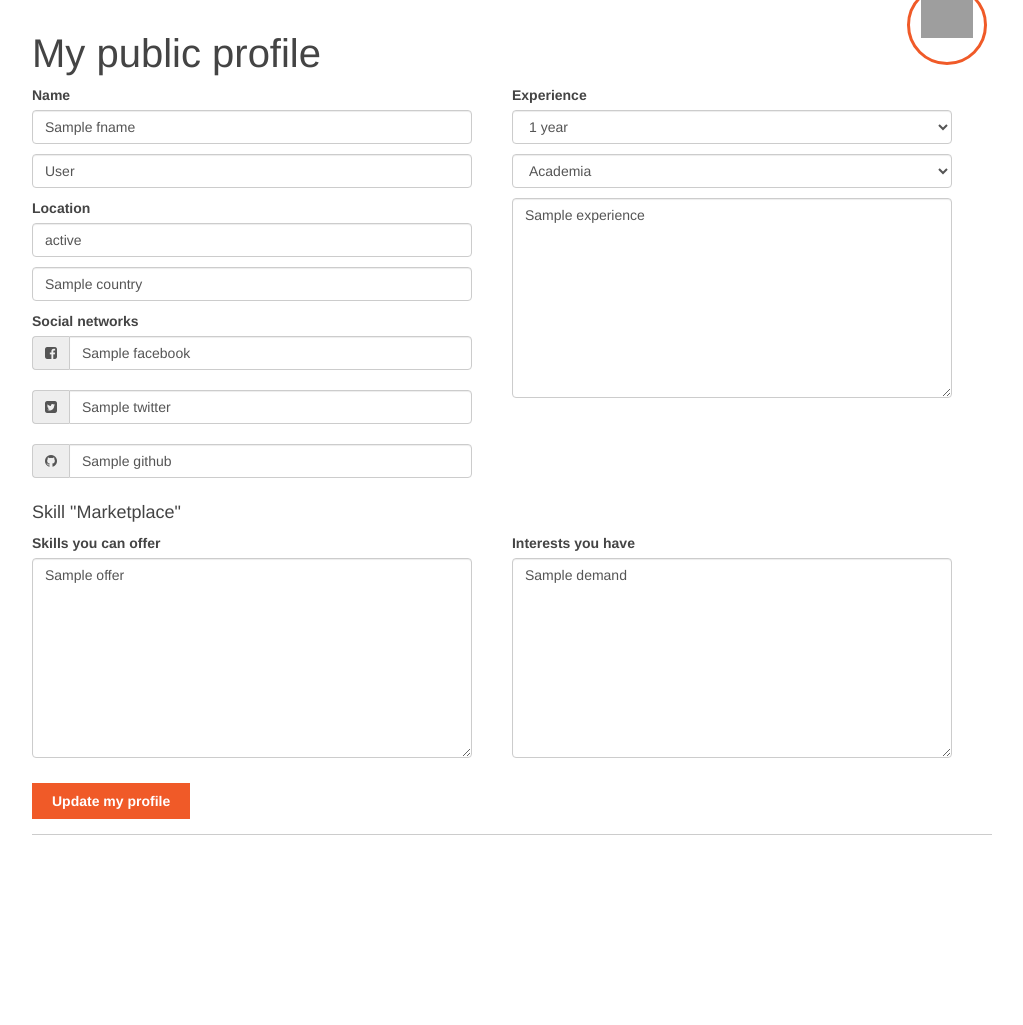
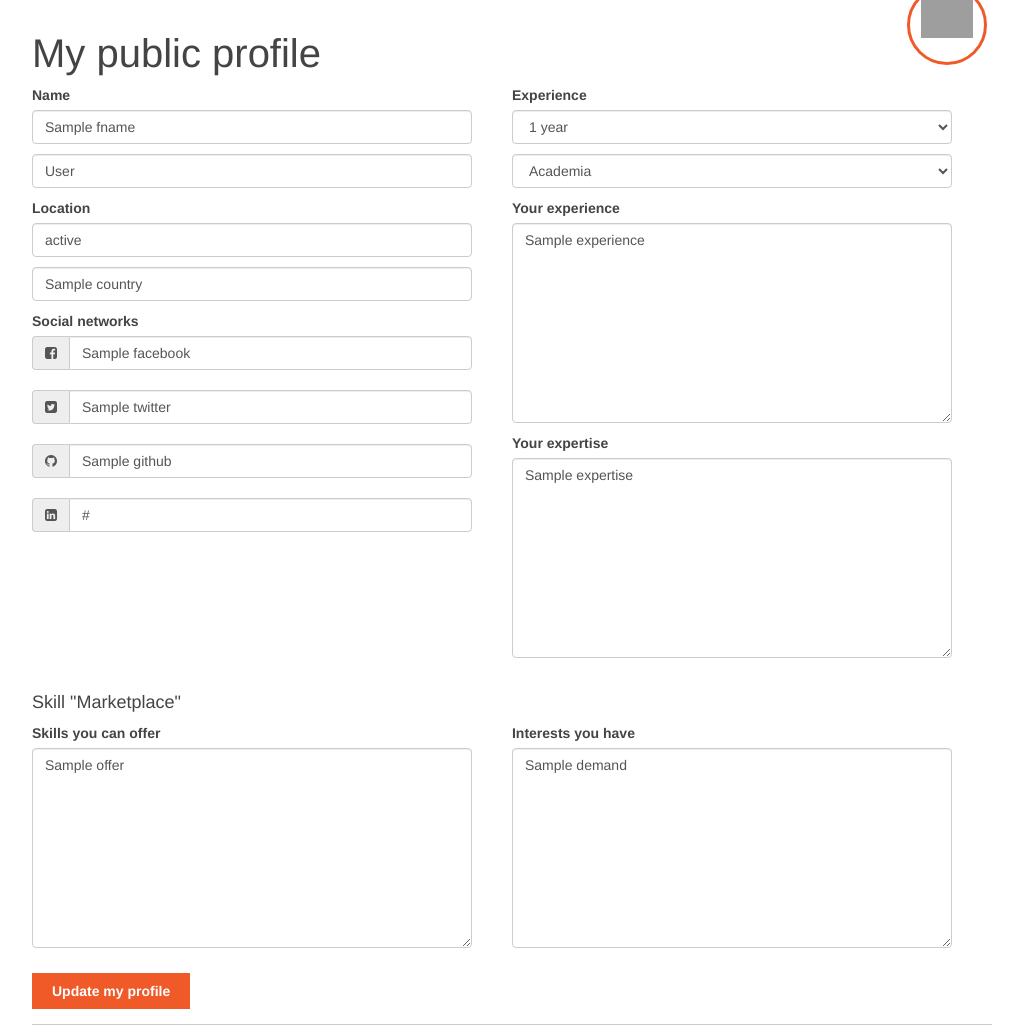
Before and after one commit to sahuguet/govlab-academy, a Python web app: template templates/profile.html in a window 1280 px wide. Shown: the part 109-1134 px from the top of the page, without its empty margins (128-1151 px from the left). Before the commit the page ends 944 px from the top, so only its background shows below. Run offline with Jinja, Linux system fonts and the light colour scheme; the template is opened without the code that fills it: most values are stand-ins (such as "Sample title", 1, 10 or a date in 2020); some libraries are stand-ins or nearby versions; grey boxes are pictures that could not be loaded.

Commit message:
profile tweaks

```diff
--- a/main.py
+++ b/main.py
@@ -66,8 +66,10 @@ class UserProfileHandler(webapp2.RequestHandler):
 		'facebook': self.request.get('facebook'),
 		'twitter': self.request.get('twitter'),
 		'github': self.request.get('github'),
+		'linkedin': self.request.get('linkedin'),
 		'year_experience': self.request.get('year_experience'),
 		'sector_experience': self.request.get('sector_experience'),
+		'expertise': self.request.get('expertise'),
 		'experience': self.request.get('experience'),
 		'offer': self.request.get('offer'),
 		'demand': self.request.get('demand')
--- a/templates/profile.html
+++ b/templates/profile.html
@@ -39,6 +39,13 @@
           <input type="text" class="form-control" placeholder="your GitHub account" name="github" value="{{github}}">
         </div>
 
+        <br/>
+
+        <div class="input-group">
+          <span class="input-group-addon"><i class="fa fa-linkedin-square"></i></span>
+          <input type="text" class="form-control" placeholder="your LinkedIn account" name="linkedin" value="{{linkedin}}">
+        </div>
+
     </div>
     <div class="b-half m-right">
         <label for="name">Experience</label>
@@ -55,7 +62,11 @@
            <option>Public Sector</option>
            <option>Entrepreneur</option>
         </select>
-        <textarea class="form-control" cols="80" rows="8" placeholder="Tell us about your Experience" name="experience">{{experience}}</textarea>
+        <label for="name">Your experience</label>
+        <textarea class="form-control" cols="80" rows="4" placeholder="Tell us about your Experience" name="experience">{{experience}}</textarea>
+        <label for="name">Your expertise</label>
+        <textarea class="form-control" cols="80" rows="4" placeholder="Tell us about your credentials, experience, skills and interests. Using keywords, summarize your credentials (degres and subjects)" name="expertise">{{expertise}}</textarea>
+
     </div>
     <div class="b-form-section">
         <h4>Skill "Marketplace"</h4>
```
Also changed, not shown: 1 other file.
